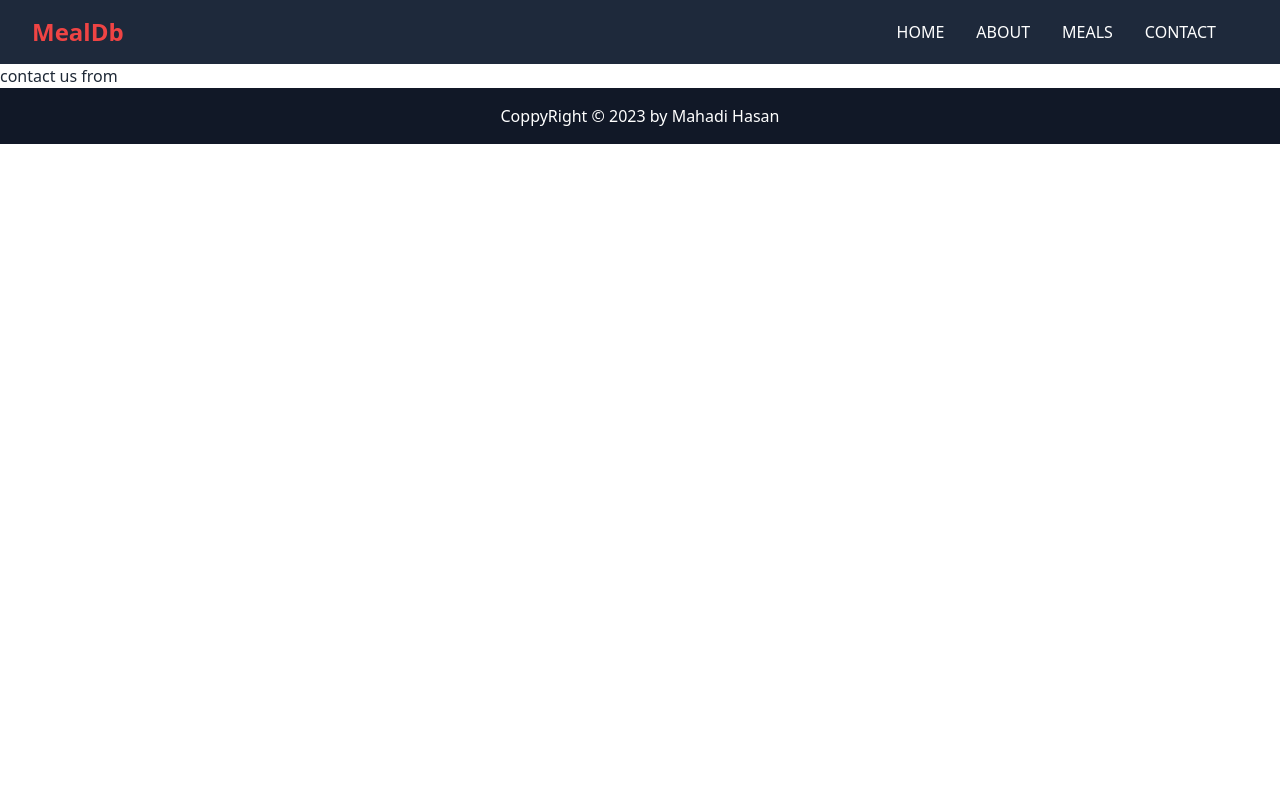
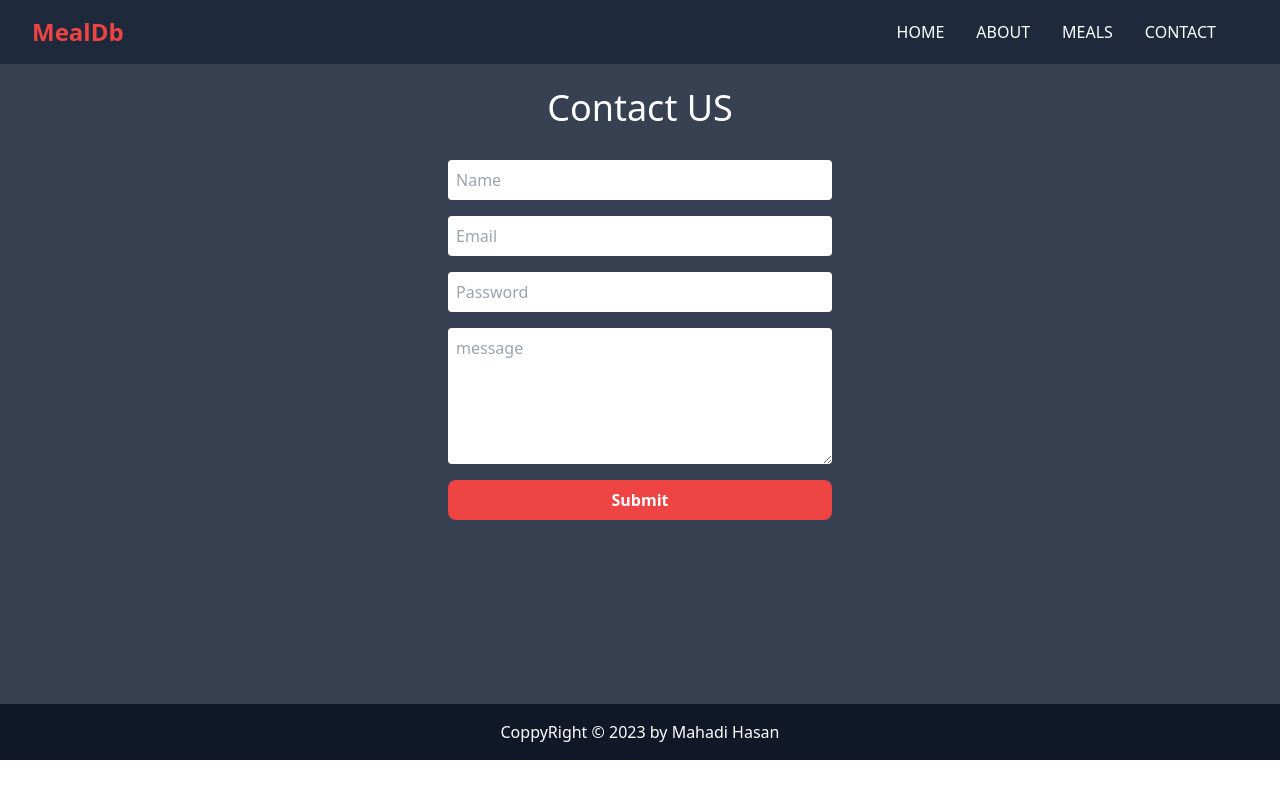
Before and after one commit to Mahadi90/meal-db-with-vite, a React (Vite) app: page /contact in a window 1280 px wide. Built offline with nearby package versions, Linux system fonts and the light colour scheme.

Commit message:
contact form added

```diff
--- a/src/Contact.jsx
+++ b/src/Contact.jsx
@@ -2,8 +2,18 @@ import React from 'react';
 
 const Contact = () => {
     return (
-        <div>
-            <h2>contact us from</h2>
+        <div  className='bg-gray-700 h-[86vh] md:h-[80vh]'>
+
+            <h2 className='text-4xl text-white pt-6 text-center'>Contact US</h2>
+
+           <div className='flex flex-col w-96 mx-auto pt-8'>
+            <input className='mb-4 p-2 rounded border-0' type="text" placeholder='Name' />
+            <input className='mb-4 p-2 rounded border-0' type="email" placeholder='Email' />
+            <input className='mb-4 p-2 rounded border-0' type="password" placeholder='Password' />
+             <textarea className='mb-4 rounded p-2' name="" id="" cols="30" rows="5" placeholder='message'></textarea>
+             <button className='bg-red-500 font-bold text-white p-2 rounded-lg'>Submit</button>
+           </div>
+
         </div>
     );
 };
```
